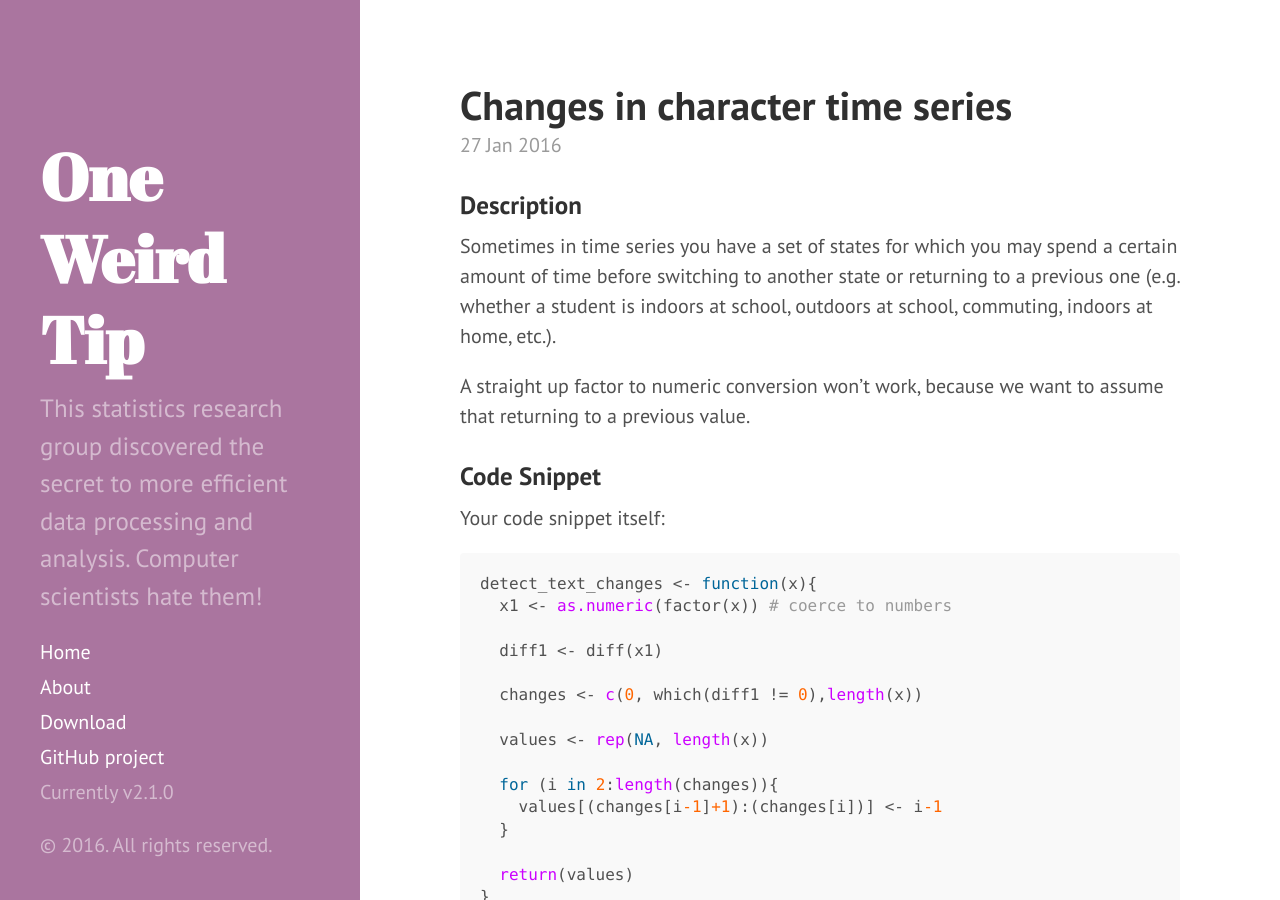
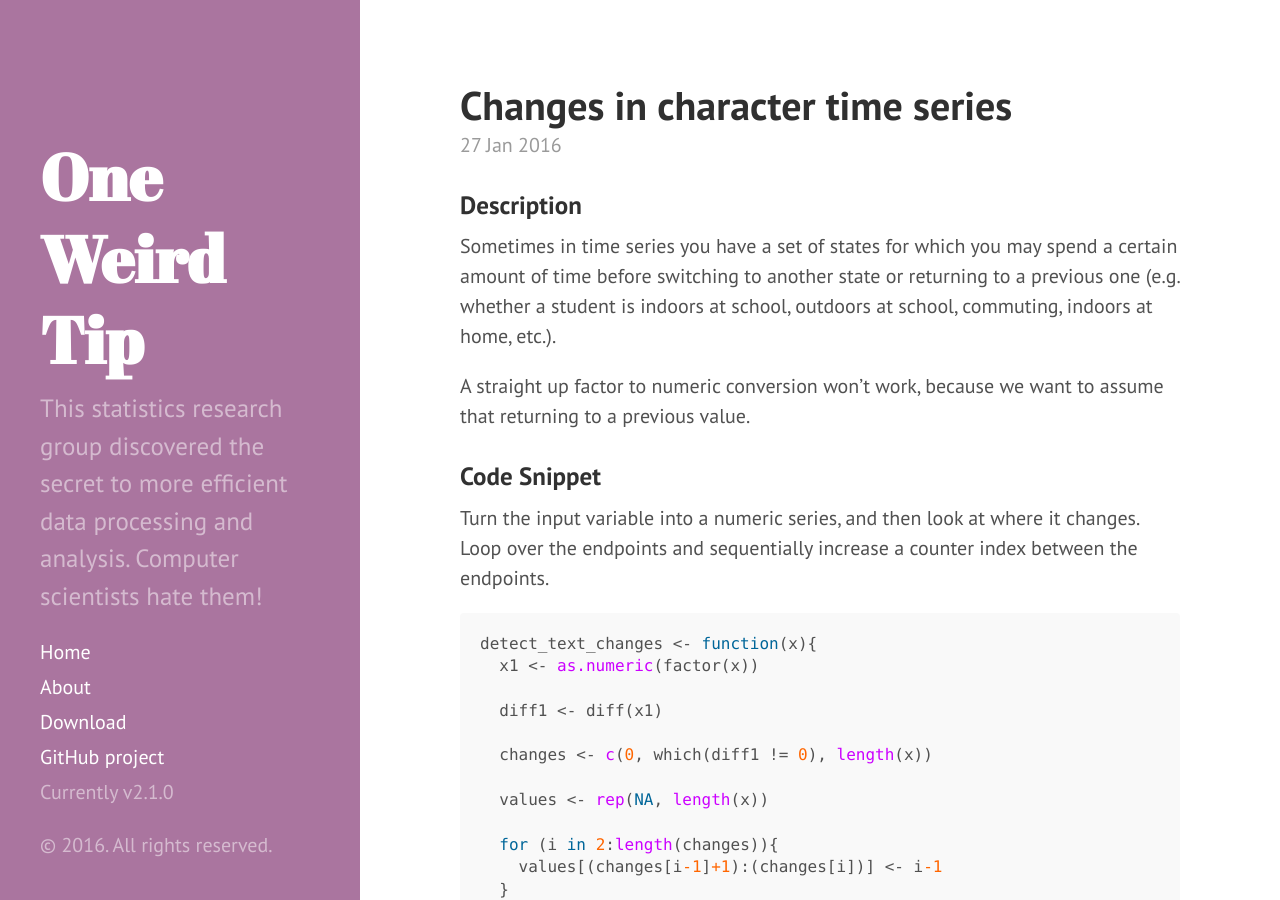
Before and after one commit to bragqut/bragqut.github.io, a Jekyll site: the page built from _posts/2016-01-27-changes-in-character-time-series.md, in a window 1280 px wide and 900 px high. Built offline with Jekyll 4.4.1, drawn with Linux system fonts in a browser that asks for light colours; Markdown is read by kramdown in place of the engine named in the settings.

Commit message:
cleaning up text labeller

````diff
--- a/_posts/2016-01-27-changes-in-character-time-series.md
+++ b/_posts/2016-01-27-changes-in-character-time-series.md
@@ -10,15 +10,16 @@ Sometimes in time series you have a set of states for which you may spend a cert
 A straight up factor to numeric conversion won't work, because we want to assume that returning to a previous value.
 
 ### Code Snippet
-Your code snippet itself:
+
+Turn the input variable into a numeric series, and then look at where it changes. Loop over the endpoints and sequentially increase a counter index between the endpoints.
 
 ``` r
 detect_text_changes <- function(x){
-  x1 <- as.numeric(factor(x)) # coerce to numbers
+  x1 <- as.numeric(factor(x))
 
   diff1 <- diff(x1)
 
-  changes <- c(0, which(diff1 != 0),length(x))
+  changes <- c(0, which(diff1 != 0), length(x))
 
   values <- rep(NA, length(x))
 
````
